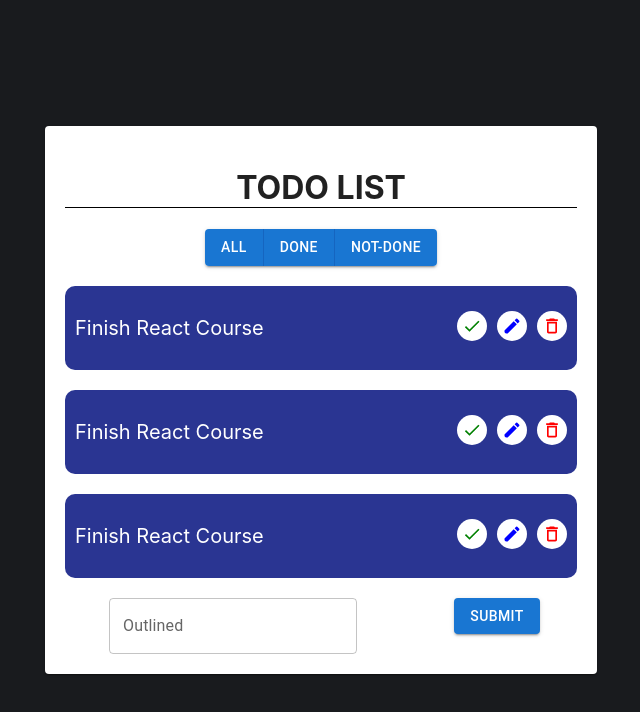
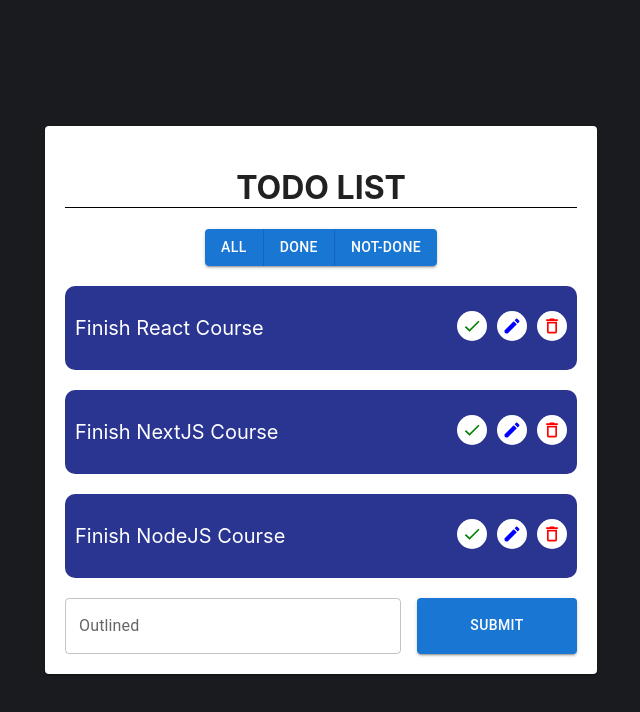
Before and after one commit to MoomenEltelbany/todo_list, a React (Create React App) app: page / in a window 1280 px wide. Shown: the top 712 px of the page, without its empty margins (319-959 px from the left). Built offline with nearby package versions, Linux system fonts and the light colour scheme.

Commit message:
todo
Just finished the submit button to add a new todo to the list

```diff
--- a/package.json
+++ b/package.json
@@ -13,6 +13,7 @@
     "react": "^18.2.0",
     "react-dom": "^18.2.0",
     "react-scripts": "5.0.1",
+    "uuid": "^9.0.1",
     "web-vitals": "^2.1.4"
   },
   "scripts": {
--- a/src/Todo.js
+++ b/src/Todo.js
@@ -2,7 +2,7 @@ import CheckedBtn from "./Buttons/CheckedBtn";
 import EditBtn from "./Buttons/EditBtn";
 import DeleteBtn from "./Buttons/DeleteBtn";
 
-export default function Todo() {
+export default function Todo({ id, title, done }) {
     return (
         <div
             style={{
@@ -15,9 +15,7 @@ export default function Todo() {
                 padding: "10px",
             }}
         >
-            <p style={{ color: "white", fontSize: "20px" }}>
-                Finish React Course
-            </p>
+            <p style={{ color: "white", fontSize: "20px" }}>{title}</p>
             <div>
                 <CheckedBtn />
                 <EditBtn />
--- a/src/TodoCard.js
+++ b/src/TodoCard.js
@@ -8,24 +8,74 @@ import Todo from "./Todo";
 import AllBtns from "./Buttons/AllBtns";
 import Button from "@mui/material/Button";
 
+// Importing a library for unique ID
+import { v4 as uniqueID } from "uuid";
+
 export default function TodoCard() {
+    const todosList = [
+        {
+            id: uniqueID(),
+            title: "Finish React Course",
+            done: false,
+        },
+        {
+            id: uniqueID(),
+            title: "Finish NextJS Course",
+            done: false,
+        },
+        {
+            id: uniqueID(),
+            title: "Finish NodeJS Course",
+            done: false,
+        },
+    ];
+
+    const [todos, setTodos] = React.useState(todosList);
+    const [submit, setSubmit] = React.useState("");
+
+    const todo = todos.map((todo) => {
+        return (
+            <Todo
+                key={todo.id}
+                id={todo.id}
+                title={todo.title}
+                done={todo.done}
+            />
+        );
+    });
+
+    const handleInputChange = (event) => {
+        setSubmit(event.target.value);
+    };
+
+    function handleSubmitClick() {
+        setTodos([...todos, { id: uniqueID(), title: submit, done: false }]);
+        setSubmit("");
+    }
     return (
         <Card sx={{ minWidth: 275 }} style={{ padding: "20px" }}>
             <h1 style={{ borderBottom: "1px solid black" }}>TODO LIST</h1>
             <AllBtns />
-            <Todo />
-            <Todo />
-            <Todo />
+            {todo}
             <Grid container spacing={2}>
                 <Grid item xs={8}>
                     <TextField
                         id="outlined-basic"
                         label="Outlined"
                         variant="outlined"
+                        style={{ width: "100%" }}
+                        value={submit}
+                        onChange={handleInputChange}
                     />
                 </Grid>
                 <Grid item xs={4}>
-                    <Button variant="contained">Submit</Button>
+                    <Button
+                        variant="contained"
+                        style={{ width: "100%", height: "100%" }}
+                        onClick={handleSubmitClick}
+                    >
+                        Submit
+                    </Button>
                 </Grid>
             </Grid>
         </Card>
```
Also changed, not shown: 1 other file (tests, documents, lock files or other folders).
